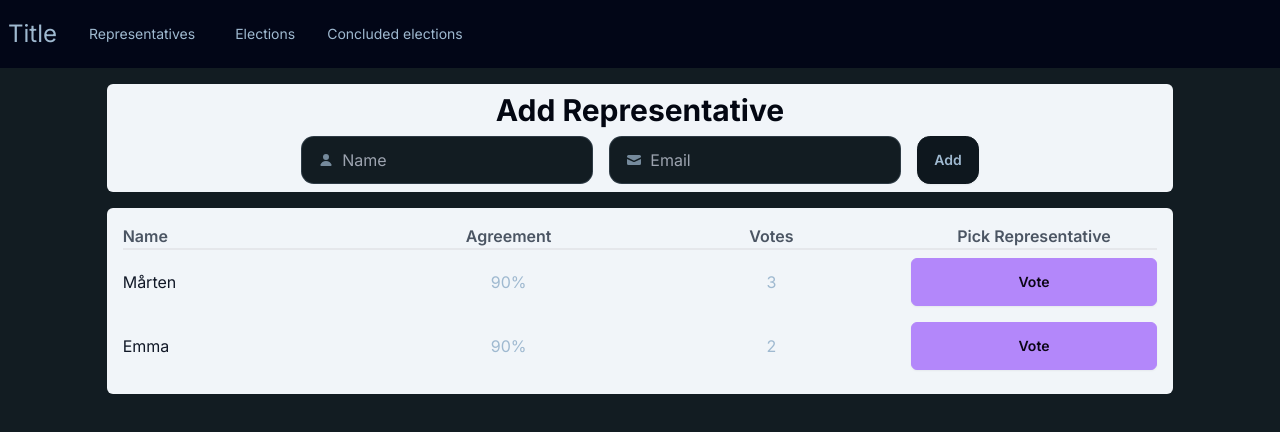
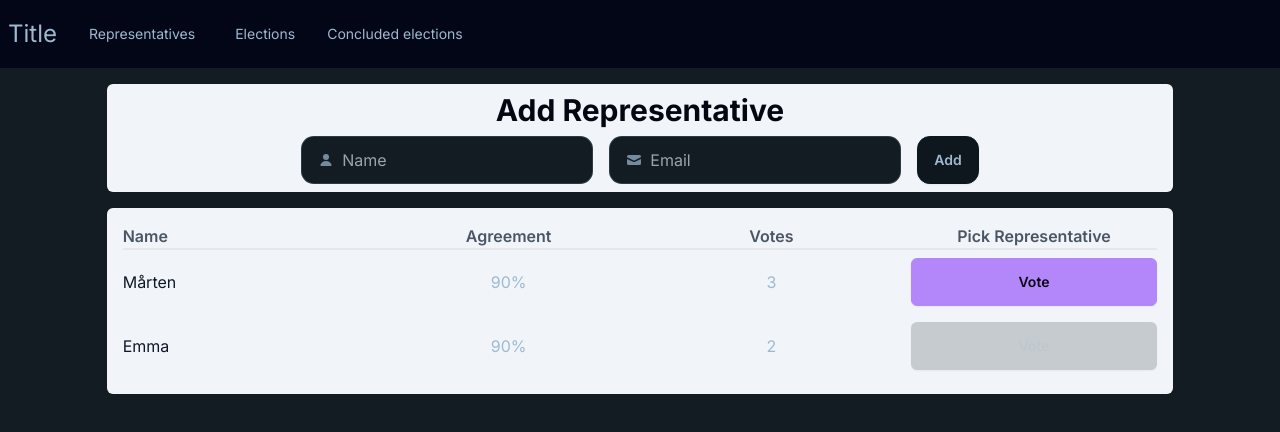
Before and after one commit to martensoderlind/Final-weekend-assignment, a Next.js app: page /representatives in a window 1280 px wide. Shown: the top 432 px of the page. Built offline with nearby package versions, Linux system fonts and the light colour scheme.

Commit message:
disable vote button for representative who you alredy have voted for

```diff
--- a/src/features/elections/components/representative.tsx
+++ b/src/features/elections/components/representative.tsx
@@ -1,4 +1,6 @@
 import { RepresentativeInformation } from "./representative-board";
+
+const votersRepresentativ = "024bde8c-df3a-43ee-9fa8-2decd24c054f";
 
 export default function Representative({
   representativeInformation,
@@ -10,7 +12,14 @@ export default function Representative({
       <p className="pt-3 text-gray-900">{representativeInformation.name}</p>
       <p className="text-center pt-3">90%</p>
       <p className="text-center pt-3">{representativeInformation.voters}</p>
-      <button className="btn btn-accent rounded-md">Vote</button>
+      <button
+        className="btn btn-accent rounded-md"
+        disabled={
+          votersRepresentativ === representativeInformation.id ? true : false
+        }
+      >
+        Vote
+      </button>
     </article>
   );
 }
```
